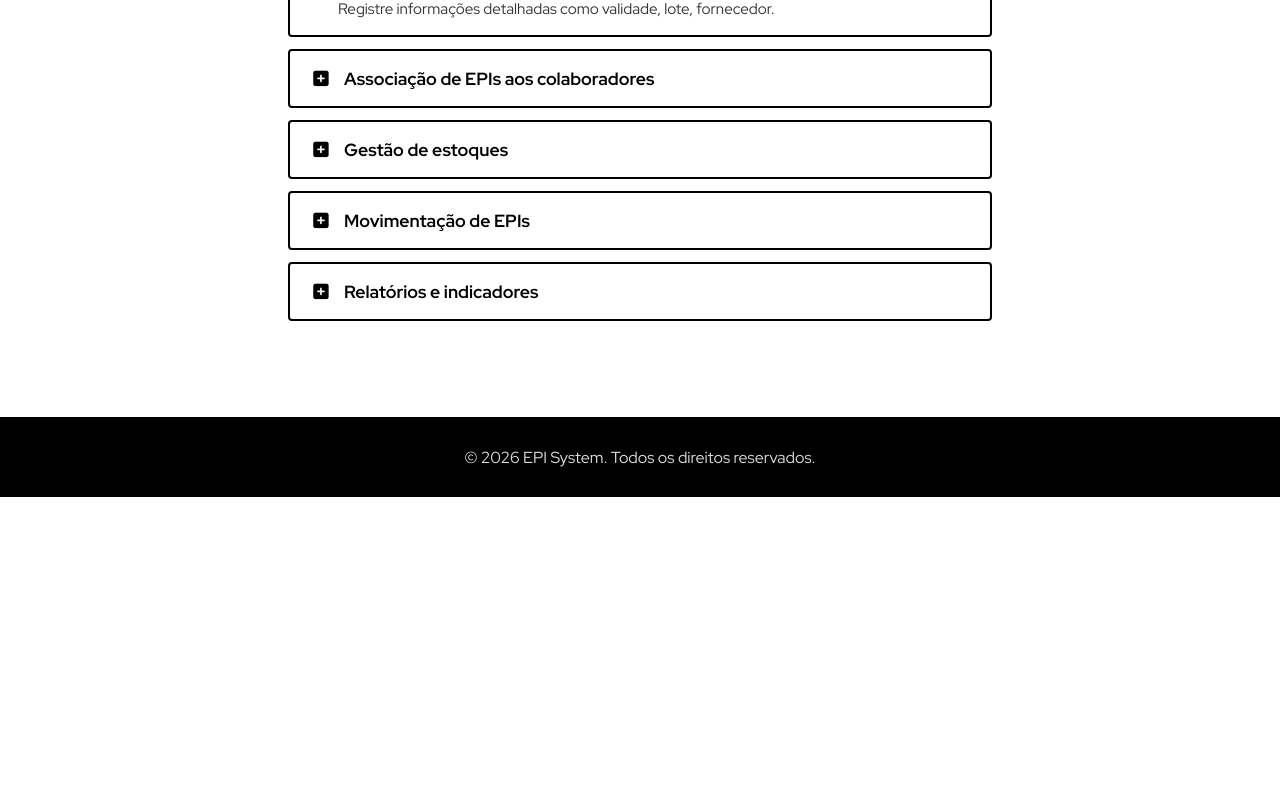
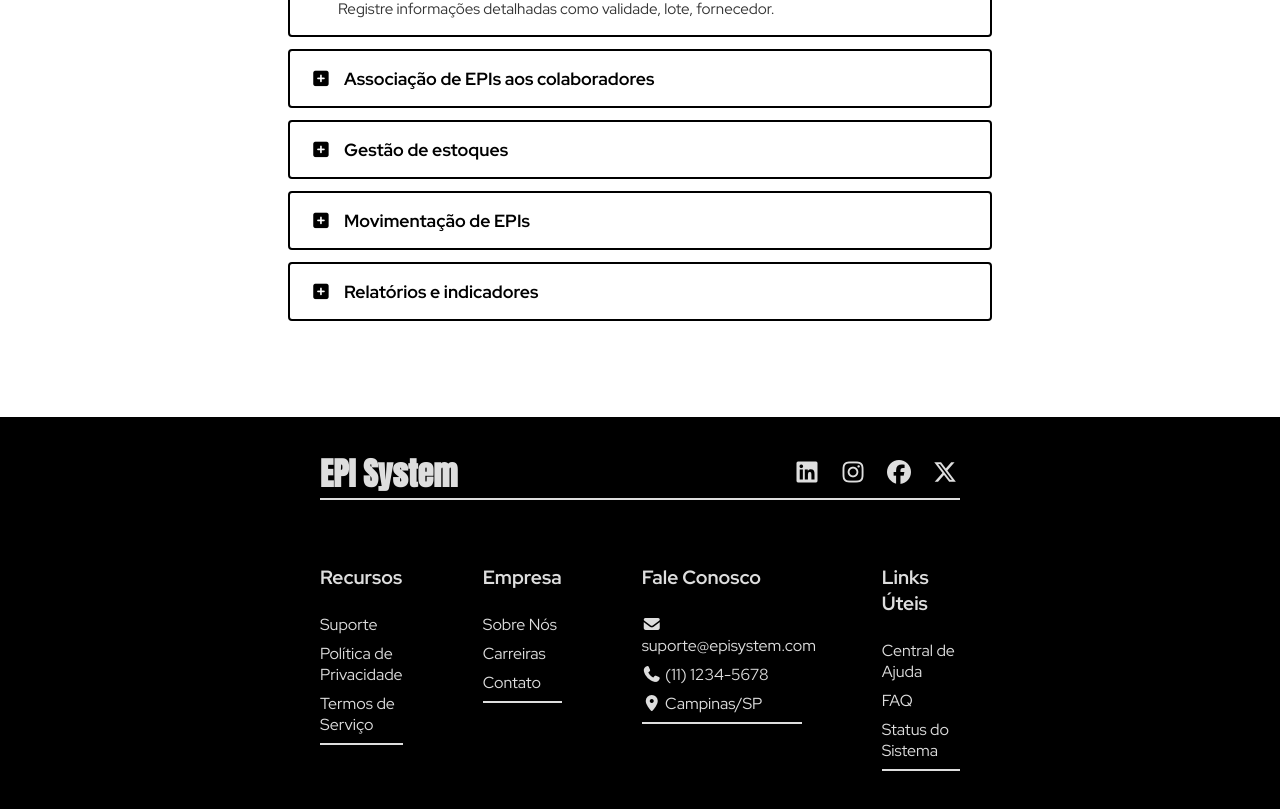
Before and after one commit to turco-vic/EPISystem, a Vue app: page / in a window 1280 px wide. Shown: the part 1183-1992 px from the top of the page. Before the commit the page ends 1680 px from the top, so only its background shows below. Built offline with nearby package versions, Linux system fonts and the light colour scheme; a web font is replaced by a local one.

Commit message:
Add Line component and revamp Footer layout

```diff
--- a/src/components/Footer.vue
+++ b/src/components/Footer.vue
@@ -1,12 +1,67 @@
 <template>
     <footer class="footer-container">
-        <p class="copyright">© 2026 EPI System. Todos os direitos reservados.</p>
+        <section class="footer-top">
+            <div class="footer-top-content">
+                <h2 class="footer-top-title">
+                    <router-link to="/" class="footer-top-link">EPI System</router-link>
+                </h2>
+                <div class="social-icons">
+                    <a href="https://www.linkedin.com/in/enzoturcovic/" target="_blank" rel="noopener noreferrer" class="social-icon"><i class="fa-brands fa-linkedin"></i></a>
+                    <a href="#" class="social-icon"><i class="fa-brands fa-instagram"></i></a>
+                    <a href="#" class="social-icon"><i class="fa-brands fa-facebook"></i></a>
+                    <a href="#" class="social-icon"><i class="fa-brands fa-x-twitter"></i></a>
+                </div>
+            </div>
+            <Line />
+        </section>
+        <section class ="footer-columns-topics">
+            <div class="footer-column">
+                <h3 class="footer-column-title">Recursos</h3>
+                <ul class="footer-column-list">
+                    <li><a href="/" class="footer-column-link">Suporte</a></li>
+                    <li><a href="/" class="footer-column-link">Política de Privacidade</a></li>
+                    <li><a href="/" class="footer-column-link">Termos de Serviço</a></li>
+                </ul>
+                <Line />
+            </div>
+            <div class="footer-column">
+                <h3 class="footer-column-title">Empresa</h3>
+                <ul class="footer-column-list">
+                    <li><router-link to="/sobre" class="footer-column-link">Sobre Nós</router-link></li>
+                    <li><router-link to="/" class="footer-column-link">Carreiras</router-link></li>
+                    <li><router-link to="/contato" class="footer-column-link">Contato</router-link></li>
+                </ul>
+                <Line />
+            </div>
+            <div class="footer-column">
+                <h3 class="footer-column-title">Fale Conosco</h3>
+                <ul class="footer-column-list">
+                    <li><span class="footer-column-link"><i class="fa-solid fa-envelope"></i> suporte@episystem.com</span></li>
+                    <li><span class="footer-column-link"><i class="fa-solid fa-phone"></i> (11) 1234-5678</span></li>
+                    <li><span class="footer-column-link"><i class="fa-solid fa-location-dot"></i> Campinas/SP</span></li>
+                </ul>
+                <Line />
+            </div>
+            <div class="footer-column">
+                <h3 class="footer-column-title">Links Úteis</h3>
+                <ul class="footer-column-list">
+                    <li><router-link to="/" class="footer-column-link">Central de Ajuda</router-link></li>
+                    <li><router-link to="/" class="footer-column-link">FAQ</router-link></li>
+                    <li><router-link to="/" class="footer-column-link">Status do Sistema</router-link></li>
+                </ul>
+                <Line />
+            </div>
+        </section>
     </footer>
 </template>
 
 <script>
+import Line from "./Line.vue";
 export default {
     name: "Footer",
+    components: {
+        Line
+    }
 };
 </script>
 
@@ -15,13 +70,140 @@ export default {
     display: flex;
     justify-content: center;
     align-items: center;
+    flex-direction: column;
+    padding: 2rem 20rem 1rem 20rem;
     background-color: #000000;
     color: #dedede;
-    height: 10vh;
+    height: auto;
+    min-height: 40vh;
 }
 
-.copyright {
+.footer-top {
+    display: flex;
+    flex-direction: column;
+    align-items: center;
+    width: 100%;
+}
+
+.footer-top-content {
+    display: flex;
+    flex-direction: row;
+    justify-content: space-between;
+    align-items: center;
+    width: 100%;
+    gap: 1rem;
+}
+
+.footer-top-title {
+    font-family: 'Anton', sans-serif;
+    font-size: 2rem;
+}
+
+.footer-top-title:hover {
+    color: #ffffff;
+    scale: 1.1;
+}
+
+.footer-top-link {
+    color: #dedede;
+    text-decoration: none;
+}
+
+.social-icons {
+    display: flex;
+    gap: 1rem;
+}
+
+.social-icon {
+    font-size: 1.5rem;
+    color: #dedede;
+    text-decoration: none;
+}
+
+.social-icon:hover {
+    color: #ffffff;
+    scale: 1.1;
+}
+
+.footer-columns-topics {
+    display: flex;
+    flex-direction: row;
+    justify-content: center;
+    align-items: flex-start;
+    width: 100%;
+    gap: 5rem;
+    margin: 4rem 0 4rem 0;
+}
+
+.footer-column {
+    display: flex;
+    flex-direction: column;
+    width: 25%;
+    gap: 0.5rem;
+}
+
+.footer-column-title {
     font-family: 'Red Hat Display', sans-serif;
-    font-size: 1rem;
+    font-size: 1.2rem;
+    font-weight: bold;
+    margin-bottom: 1rem;
+}
+
+.footer-column-list {
+    display: flex;
+    flex-direction: column;
+    gap: 0.5rem;
+    list-style: none;
+    padding: 0;
+    margin: 0;
+}
+
+.footer-column-link {
+    color: #dedede;
+    text-decoration: none;
+    font-family: 'Red Hat Display', sans-serif;
+}
+
+.footer-column-link:hover {
+    color: #ffffff;
+    text-decoration: underline;
+}
+
+@media (max-width: 1200px) {
+    .footer-container {
+        padding: 2rem 5rem 1rem 5rem;
+    }
+    .footer-columns-topics {
+        gap: 3rem;
+        flex-wrap: wrap;
+    }
+    .footer-column {
+        width: calc(50% - 1.5rem);
+    }
+}
+
+@media (max-width: 768px) {
+    .footer-container {
+        padding: 2rem 2rem 1rem 2rem;
+    }
+    .footer-top-content {
+        flex-direction: column;
+        gap: 1.5rem;
+        margin-bottom: 1rem;
+    }
+    .footer-columns-topics {
+        flex-direction: column;
+        gap: 2.5rem;
+        margin: 2rem 0;
+        align-items: center;
+        text-align: center;
+    }
+    .footer-column {
+        width: 100%;
+        align-items: center;
+    }
+    .footer-column-title {
+        text-align: center;
+    }
 }
 </style>
--- a/src/components/Header.vue
+++ b/src/components/Header.vue
@@ -45,6 +45,11 @@ export default {
 
 .header-title {
     font-family: 'Anton', sans-serif;
+}
+
+.header-title:hover {
+    color: #ffffff;
+    scale: 1.1;
 }
 
 .header-link {
--- /dev/null
+++ b/src/components/Line.vue
@@ -0,0 +1,30 @@
+<template>
+    <div class="line" :style="{ width: width, height: height, backgroundColor: backgroundColor }"></div>
+</template>
+
+<script>
+export default {
+    name: "Line",
+    props: {
+        width: {
+            type: String,
+            default: "100%"
+        },
+        height: {
+            type: String,
+            default: "2px"
+        },
+        backgroundColor: {
+            type: String,
+            default: "#dedede"
+        }
+
+    }
+};
+</script>
+
+<style scoped>
+.line {
+    background-color: #dedede;
+}
+</style>
```
